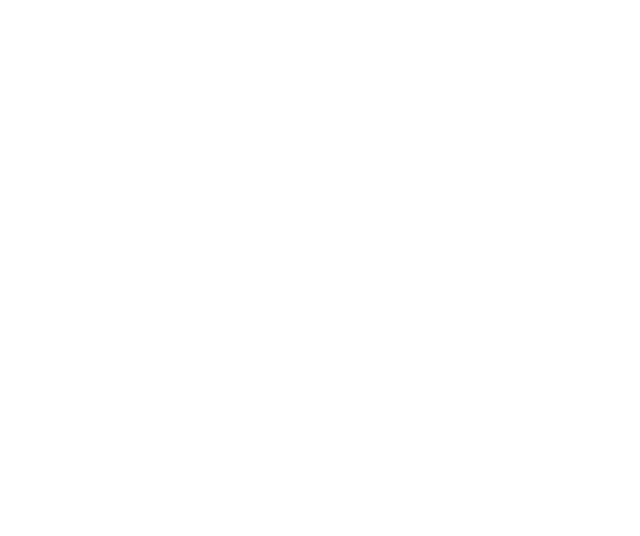
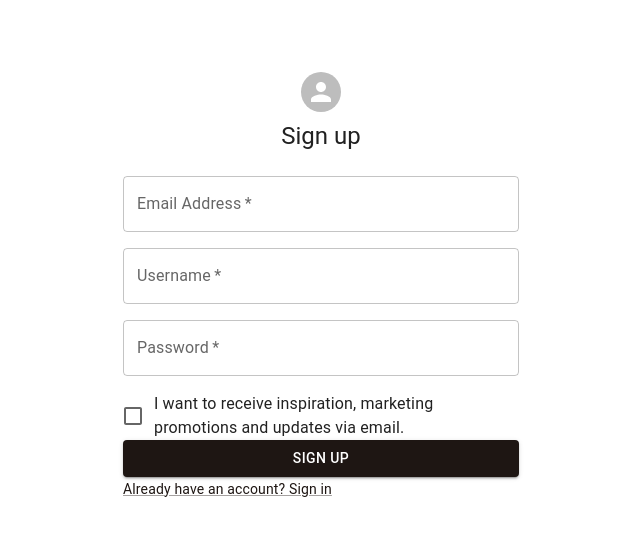
Before and after one commit to alecsbeinar/SneakerShop, a React (Create React App) app in the folder SneakerShop/frontend/: page /register in a window 1280 px wide. Before the commit this address had no page. Shown: the top 536 px of the page, without its empty margins (319-959 px from the left). Built offline with nearby package versions, Linux system fonts and the light colour scheme.

Commit message:
Add registration page

```diff
--- a/SneakerShop/frontend/src/Axios.js
+++ b/SneakerShop/frontend/src/Axios.js
@@ -13,3 +13,5 @@
         accept: 'application/json',
     },
 })
+
+export default axiosInstance;
--- a/SneakerShop/frontend/src/components/Header.js
+++ b/SneakerShop/frontend/src/components/Header.js
@@ -1,6 +1,8 @@
 import * as React from 'react';
 import {makeStyles} from '@mui/styles';
-import { AppBar, Box, Typography, Container } from '@mui/material';
+import {AppBar, Box, Typography, Container, Link, Toolbar} from '@mui/material';
+import Button from "@mui/material/Button";
+import {NavLink} from "react-router-dom";
 
 const useStyles = makeStyles((theme) => ({
     footer: {
@@ -13,6 +15,15 @@
             paddingBottom: theme.spacing(6),
         },
     },
+    appBar: {
+		borderBottom: `1px solid ${theme.palette.divider}`,
+	},
+	link: {
+		margin: theme.spacing(1, 1.5),
+	},
+	toolbarTitle: {
+		flexGrow: 1,
+	},
 }))
 
 function Header() {
@@ -21,17 +32,58 @@
         <React.Fragment>
             <AppBar
 				position="static"
-                sx={{color: "white"}}
+				color="default"
 				elevation={0}
 				className={classes.appBar}
 			>
-                <Container maxWidth="lg">
-                    <Box sx={{p: "20px 0"}}>
-                        <Typography variant="h6" noWrap>
+				<Toolbar className={classes.toolbar}>
+					<Typography
+						variant="h6"
+						color="inherit"
+						noWrap
+						className={classes.toolbarTitle}
+					>
+						<Link
+							component={NavLink}
+							to="/"
+							underline="none"
+							color="textPrimary"
+						>
 							SneakerShop
+						</Link>
 					</Typography>
-                    </Box>
-                </Container>
+					<nav>
+						<Link
+							color="textPrimary"
+							href="#"
+							className={classes.link}
+							component={NavLink}
+							to="/register"
+						>
+							Register
+						</Link>
+					</nav>
+					<Button
+						href="#"
+						color="primary"
+						variant="outlined"
+						className={classes.link}
+						component={NavLink}
+						to="/login"
+					>
+						Login
+					</Button>
+					<Button
+						href="#"
+						color="primary"
+						variant="outlined"
+						className={classes.link}
+						component={NavLink}
+						to="/logout"
+					>
+						Logout
+					</Button>
+				</Toolbar>
 			</AppBar>
         </React.Fragment>
     );
--- /dev/null
+++ b/SneakerShop/frontend/src/components/Registration.js
@@ -0,0 +1,156 @@
+import * as React from 'react';
+import axiosInstance from '../Axios';
+import {useNavigate} from 'react-router-dom';
+
+// MaterialUI
+import Avatar from '@mui/material/Avatar';
+import Button from '@mui/material/Button';
+import CssBaseline from '@mui/material/CssBaseline';
+import TextField from '@mui/material/TextField';
+import FormControlLabel from '@mui/material/FormControlLabel';
+import Checkbox from '@mui/material/Checkbox';
+import Link from '@mui/material/Link';
+import Grid from '@mui/material/Grid';
+import Box from '@mui/material/Box';
+import LockOutlinedIcon from '@mui/icons-material/LockOutlined';
+import Typography from '@mui/material/Typography';
+import Container from '@mui/material/Container';
+import {createTheme, ThemeProvider} from '@mui/material/styles';
+import {makeStyles} from "@mui/styles";
+import {useState} from "react";
+
+const useStyles = makeStyles((theme) => ({
+	paper: {
+		marginTop: theme.spacing(8),
+		display: 'flex',
+		flexDirection: 'column',
+		alignItems: 'center',
+	},
+	avatar: {
+		margin: theme.spacing(1),
+		backgroundColor: theme.palette.secondary.main,
+	},
+	form: {
+		width: '100%', // Fix IE 11 issue.
+		marginTop: theme.spacing(3),
+	},
+	submit: {
+		margin: theme.spacing(3, 0, 2),
+	},
+}));
+
+function SignUp() {
+	const navigate = useNavigate();
+	const initialFormData = Object.freeze({
+		email: '',
+		username: '',
+		password: '',
+	});
+
+	const [formData, updateFormData] = useState(initialFormData);
+
+	const handleChange = (e) => {
+		updateFormData({
+			...formData,
+			// Trimming any whitespace
+			[e.target.name]: e.target.value.trim(),
+		});
+	};
+
+	const handleSubmit = (e) => {
+		e.preventDefault();
+		console.log(formData);
+
+		axiosInstance
+			.post(`user/register/`, {
+				email: formData.email,
+				user_name: formData.username,
+				password: formData.password,
+			})
+			.then((res) => {
+				navigate('/login');
+				console.log(res);
+				console.log(res.data);
+			});
+	};
+
+	const classes = useStyles();
+
+	return (
+		<Container component="main" maxWidth="xs">
+			<CssBaseline />
+			<div className={classes.paper}>
+				<Avatar className={classes.avatar}></Avatar>
+				<Typography component="h1" variant="h5">
+					Sign up
+				</Typography>
+				<form className={classes.form} noValidate>
+					<Grid container spacing={2}>
+						<Grid item xs={12}>
+							<TextField
+								variant="outlined"
+								required
+								fullWidth
+								id="email"
+								label="Email Address"
+								name="email"
+								autoComplete="email"
+								onChange={handleChange}
+							/>
+						</Grid>
+						<Grid item xs={12}>
+							<TextField
+								variant="outlined"
+								required
+								fullWidth
+								id="username"
+								label="Username"
+								name="username"
+								autoComplete="username"
+								onChange={handleChange}
+							/>
+						</Grid>
+						<Grid item xs={12}>
+							<TextField
+								variant="outlined"
+								required
+								fullWidth
+								name="password"
+								label="Password"
+								type="password"
+								id="password"
+								autoComplete="current-password"
+								onChange={handleChange}
+							/>
+						</Grid>
+						<Grid item xs={12}>
+							<FormControlLabel
+								control={<Checkbox value="allowExtraEmails" color="primary" />}
+								label="I want to receive inspiration, marketing promotions and updates via email."
+							/>
+						</Grid>
+					</Grid>
+					<Button
+						type="submit"
+						fullWidth
+						variant="contained"
+						color="primary"
+						className={classes.submit}
+						onClick={handleSubmit}
+					>
+						Sign Up
+					</Button>
+					<Grid container justify="flex-end">
+						<Grid item>
+							<Link href="#" variant="body2">
+								Already have an account? Sign in
+							</Link>
+						</Grid>
+					</Grid>
+				</form>
+			</div>
+		</Container>
+	);
+}
+
+export default SignUp;
--- a/SneakerShop/frontend/src/index.js
+++ b/SneakerShop/frontend/src/index.js
@@ -1,6 +1,7 @@
 import React, {Fragment} from 'react';
 import ReactDOM from 'react-dom/client';
 import {App} from './App';
+import SignUp from './components/Registration'
 import {BrowserRouter, Routes, Route} from 'react-router-dom';
 import {ThemeProvider} from "@mui/material"
 import {theme} from "./styles/theme"
@@ -12,6 +13,7 @@
             <BrowserRouter>
                 <Routes>
                     <Route path="/" element={<App />}/>
+                    <Route path={"/register"} element={<SignUp />}/>
                 </Routes>
             </BrowserRouter>
         </ThemeProvider>
```
Lines whose indentation alone changed are shown as unchanged.
